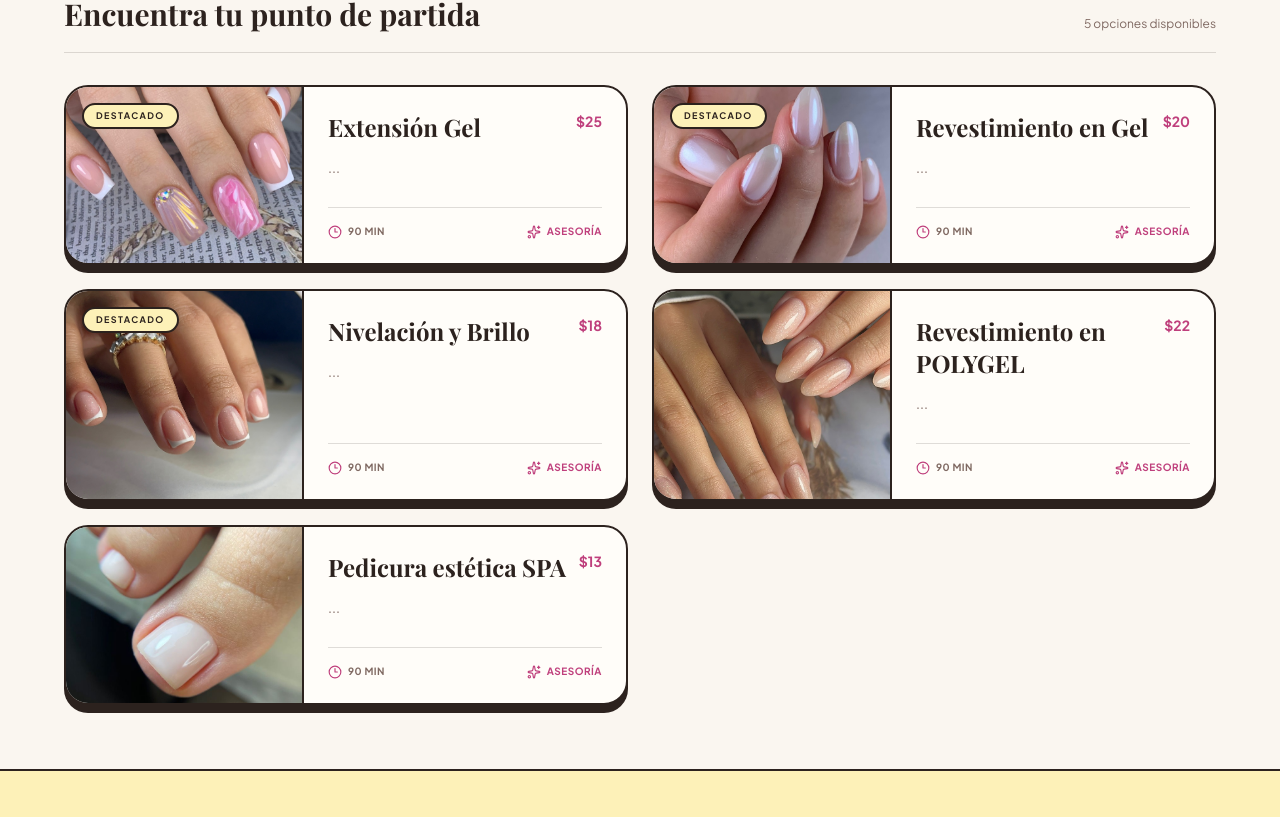
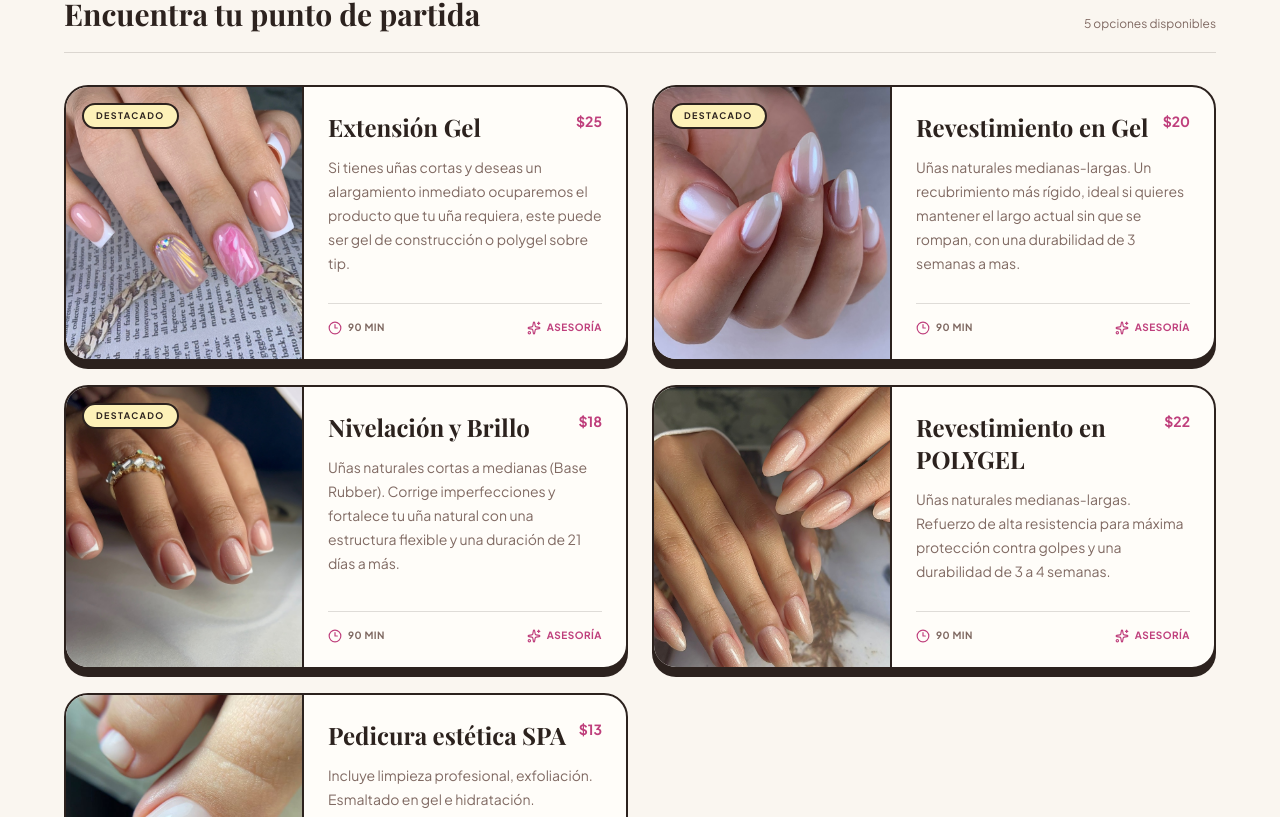
Before and after one commit to MinoEngine/booky, a Next.js app: page /booky/servicios in a window 1280 px wide. Shown: the part 543-1360 px from the top of the page. Built offline with nearby package versions, Linux system fonts and the light colour scheme; a web font is replaced by a local one.

Commit message:
fix: ajustar rutas de imagenes locales para basePath /booky Closes #10

```diff
--- a/data/mockData.ts
+++ b/data/mockData.ts
@@ -1,3 +1,5 @@
+// data/mockData.ts
+
 export interface Service {
   id: string;
   name: string;
@@ -31,8 +33,8 @@ export const MOCK_SERVICES: Service[] = [
     name: 'Extensión Gel',
     price: 25,
     duration: '90 min',
-    description: '...',
-    image: '/booky/gel-1.png', // Agregado /booky
+    description: 'Si tienes uñas cortas y deseas un alargamiento inmediato ocuparemos el producto que tu uña requiera, este puede ser gel de construcción o polygel sobre tip.',
+    image: '/booky/gel-1.png',
     featured: true,
   },
   {
@@ -40,8 +42,8 @@ export const MOCK_SERVICES: Service[] = [
     name: 'Revestimiento en Gel',
     price: 20,
     duration: '90 min',
-    description: '...',
-    image: '/booky/gel-2.png', // Agregado /booky
+    description: 'Uñas naturales medianas-largas. Un recubrimiento más rígido, ideal si quieres mantener el largo actual sin que se rompan, con una durabilidad de 3 semanas a mas.',
+    image: '/booky/gel-2.png',
     featured: true,
   },
   {
@@ -49,8 +51,8 @@ export const MOCK_SERVICES: Service[] = [
     name: 'Nivelación y Brillo',
     price: 18,
     duration: '90 min',
-    description: '...',
-    image: '/booky/gel-3.png', // Agregado /booky
+    description: 'Uñas naturales cortas a medianas (Base Rubber). Corrige imperfecciones y fortalece tu uña natural con una estructura flexible y una duración de 21 días a más.',
+    image: '/booky/gel-3.png',
     featured: true,
   },
   {
@@ -58,8 +60,8 @@ export const MOCK_SERVICES: Service[] = [
     name: 'Revestimiento en POLYGEL',
     price: 22,
     duration: '90 min',
-    description: '...',
-    image: '/booky/gel-4.png', // Agregado /booky
+    description: 'Uñas naturales medianas-largas. Refuerzo de alta resistencia para máxima protección contra golpes y una durabilidad de 3 a 4 semanas.',
+    image: '/booky/gel-4.png',
     featured: false,
   },
   {
@@ -67,39 +69,40 @@ export const MOCK_SERVICES: Service[] = [
     name: 'Pedicura estética SPA',
     price: 13,
     duration: '90 min',
-    description: '...',
-    image: '/booky/pedicure.png', // Agregado /booky
+    description: 'Incluye limpieza profesional, exfoliación. Esmaltado en gel e hidratación.',
+    image: '/booky/pedicure.png',
     featured: false,
   },
 ];
 
+// 2. Galería de Diseños
 export const MOCK_DESIGNS: Design[] = [
   {
     id: 'd1',
     title: 'Minimalist Gold Accents',
     category: 'Nail Art',
-    image: '/booky/tinte.png', // Agregado /booky
+    image: '/booky/tinte.png',
     featured: true,
   },
   {
     id: 'd2',
     title: 'French Ombré Velvet',
     category: 'Soft Gel',
-    image: '/booky/tinte2.png', // Agregado /booky
+    image: '/booky/tinte2.png',
     featured: true,
   },
   {
     id: 'd3',
     title: 'Ethereal Pearl Finish',
     category: 'Editorial',
-    image: '/booky/tinte3.png', // Agregado /booky
+    image: '/booky/tinte3.png',
     featured: true,
   },
   {
     id: 'd4',
     title: 'pink Flow Line',
     category: 'Nail Art',
-    image: '/booky/tinte4.png', // Agregado /booky
+    image: '/booky/tinte4.png',
     featured: true,
   },
 ];
```
